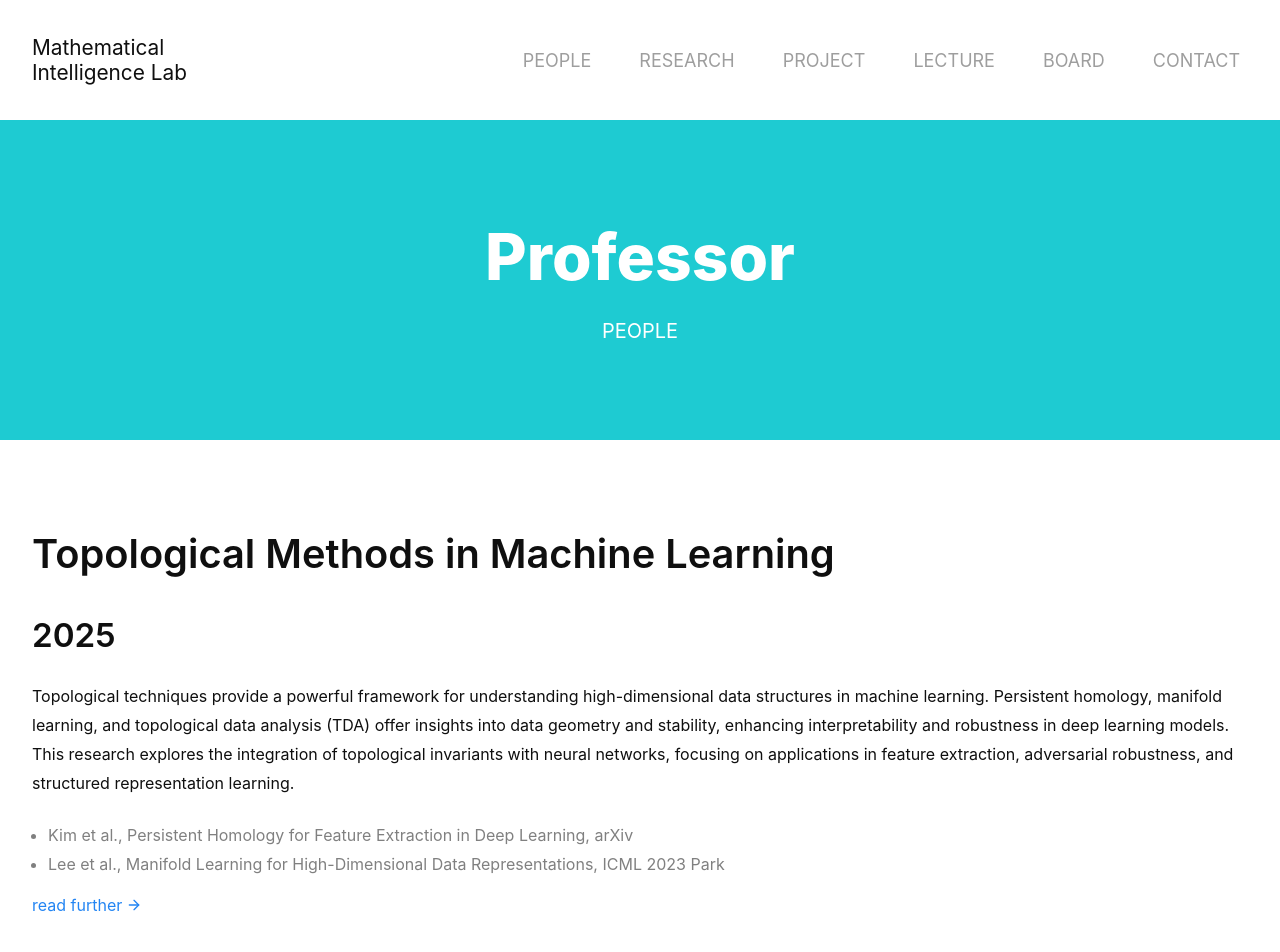
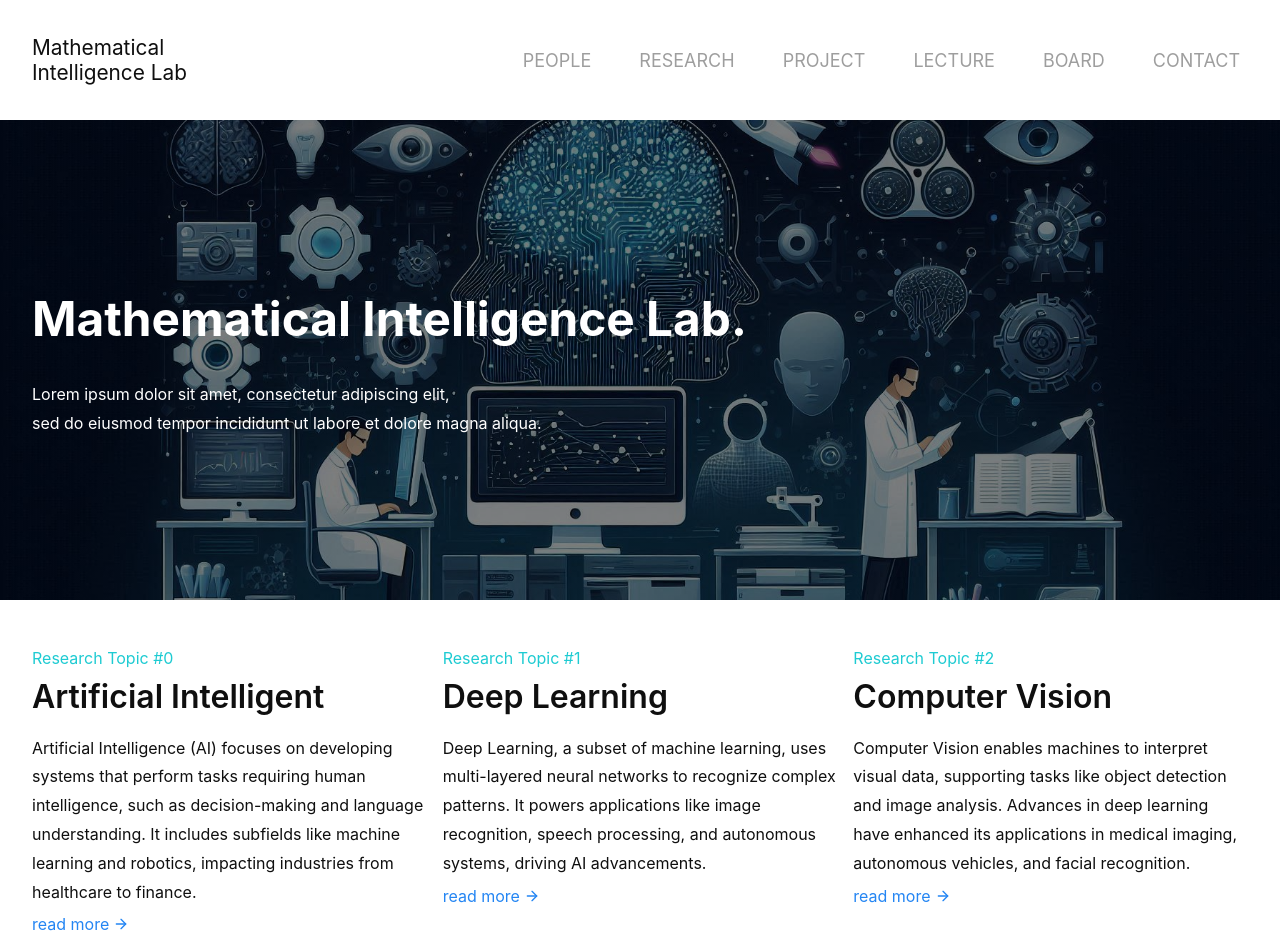
Before and after one commit to yooshnn/yshyun-lab, a Next.js app: page / in a window 1280 px wide. Shown: the top 952 px of the page. Built offline with nearby package versions, Linux system fonts and the light colour scheme.

Commit message:
feat: add hero & research topics

```diff
--- a/src/app/page.tsx
+++ b/src/app/page.tsx
@@ -1,47 +1,26 @@
 'use server';
 
-import { ArrowRight } from 'lucide-react';
-import { Link, PageTitle, Typography, Wrapper } from '@/components';
+import { ArrowRightIcon } from 'lucide-react';
+import { Link, Typography, Wrapper } from '@/components';
+import { topics } from '@/components/pages/home/config';
+import { Hero } from '@/components/pages/home/hero';
+import { Topic, Topics } from '@/components/pages/home/topic/topic';
 
 export default async function Home() {
   return (
     <>
-      <PageTitle title="Professor" subtitle="PEOPLE" />
+      <Hero />
       <Wrapper>
-        <div style={{ width: '100%', padding: '2rem 0' }}>
-          <Typography as="h2">
-            Topological Methods in Machine Learning
-          </Typography>
-
-          <Typography as="h3">2025</Typography>
-
-          <Typography as="p">
-            Topological techniques provide a powerful framework for
-            understanding high-dimensional data structures in machine learning.
-            Persistent homology, manifold learning, and topological data
-            analysis (TDA) offer insights into data geometry and stability,
-            enhancing interpretability and robustness in deep learning models.
-            This research explores the integration of topological invariants
-            with neural networks, focusing on applications in feature
-            extraction, adversarial robustness, and structured representation
-            learning.
-          </Typography>
-
-          <ul style={{ color: 'gray', padding: '1rem' }}>
-            <Typography as="li">
-              Kim et al., Persistent Homology for Feature Extraction in Deep
-              Learning, arXiv
-            </Typography>
-            <Typography as="li">
-              Lee et al., Manifold Learning for High-Dimensional Data
-              Representations, ICML 2023 Park
-            </Typography>
-          </ul>
-
-          <Link href="/test" icon={ArrowRight}>
-            read further
-          </Link>
-        </div>
+        <Topics>
+          {topics.map(({ title, paragraph }, index) => (
+            <Topic title={title} index={index} key={`research-topic-${index}`}>
+              <Typography as="p">{paragraph}</Typography>
+              <Link href="/research" icon={ArrowRightIcon}>
+                read more
+              </Link>
+            </Topic>
+          ))}
+        </Topics>
       </Wrapper>
     </>
   );
--- /dev/null
+++ b/src/components/pages/home/config.ts
@@ -0,0 +1,17 @@
+export const topics = [
+  {
+    title: 'Artificial Intelligent',
+    paragraph:
+      'Artificial Intelligence (AI) focuses on developing systems that perform tasks requiring human intelligence, such as decision-making and language understanding. It includes subfields like machine learning and robotics, impacting industries from healthcare to finance.',
+  },
+  {
+    title: 'Deep Learning',
+    paragraph:
+      'Deep Learning, a subset of machine learning, uses multi-layered neural networks to recognize complex patterns. It powers applications like image recognition, speech processing, and autonomous systems, driving AI advancements.',
+  },
+  {
+    title: 'Computer Vision',
+    paragraph:
+      'Computer Vision enables machines to interpret visual data, supporting tasks like object detection and image analysis. Advances in deep learning have enhanced its applications in medical imaging, autonomous vehicles, and facial recognition.',
+  },
+];
--- /dev/null
+++ b/src/components/pages/home/hero.module.scss
@@ -0,0 +1,25 @@
+@use '@/styles/color';
+
+.hero {
+  min-height: 480px;
+
+  background:
+    linear-gradient(rgba(0, 0, 0, 0.5), rgba(0, 0, 0, 0.5)),
+    url('/assets/hero.jpeg');
+  background-repeat: no-repeat;
+  background-size: cover;
+  background-position: center center;
+
+  display: flex;
+  align-items: center;
+
+  > div {
+    display: inherit;
+    flex-direction: column;
+    justify-content: center;
+    gap: 2rem;
+
+    color: color.$white;
+    margin-bottom: 0;
+  }
+}
--- /dev/null
+++ b/src/components/pages/home/hero.tsx
@@ -0,0 +1,19 @@
+import { Typography, Wrapper } from '@/components/block';
+import styles from './hero.module.scss';
+
+export const Hero = () => {
+  return (
+    <>
+      <div className={styles.hero}>
+        <Wrapper>
+          <Typography as="h1">Mathematical Intelligence Lab.</Typography>
+          <Typography as="p">
+            Lorem ipsum dolor sit amet, consectetur adipiscing elit,
+            <br />
+            sed do eiusmod tempor incididunt ut labore et dolore magna aliqua.
+          </Typography>
+        </Wrapper>
+      </div>
+    </>
+  );
+};
--- /dev/null
+++ b/src/components/pages/home/topic/topic.module.scss
@@ -0,0 +1,25 @@
+@use '@/styles/color';
+
+.container {
+  display: grid;
+  grid-template-columns: repeat(3, 1fr);
+  column-gap: 1rem;
+  row-gap: 2rem;
+
+  @include mobile {
+    grid-template-columns: auto;
+  }
+  @include tablet {
+    grid-template-columns: auto;
+  }
+}
+
+.topic {
+  > h2 {
+    margin-bottom: 1rem;
+    font-size: 2rem;
+  }
+  .index {
+    color: color.$primary;
+  }
+}
--- /dev/null
+++ b/src/components/pages/home/topic/topic.tsx
@@ -0,0 +1,20 @@
+import { Typography } from '@/components/block';
+import styles from './topic.module.scss';
+
+export const Topics = ({ children }: React.PropsWithChildren) => {
+  return <div className={styles.container}>{children}</div>;
+};
+
+export const Topic = ({
+  title,
+  index,
+  children,
+}: React.PropsWithChildren<{ title: string; index: number }>) => {
+  return (
+    <div className={styles.topic}>
+      <span className={styles.index}>Research Topic #{index}</span>
+      <Typography as="h2">{title}</Typography>
+      {children}
+    </div>
+  );
+};
```
Also changed, not shown: public/assets/hero.jpeg (added).
